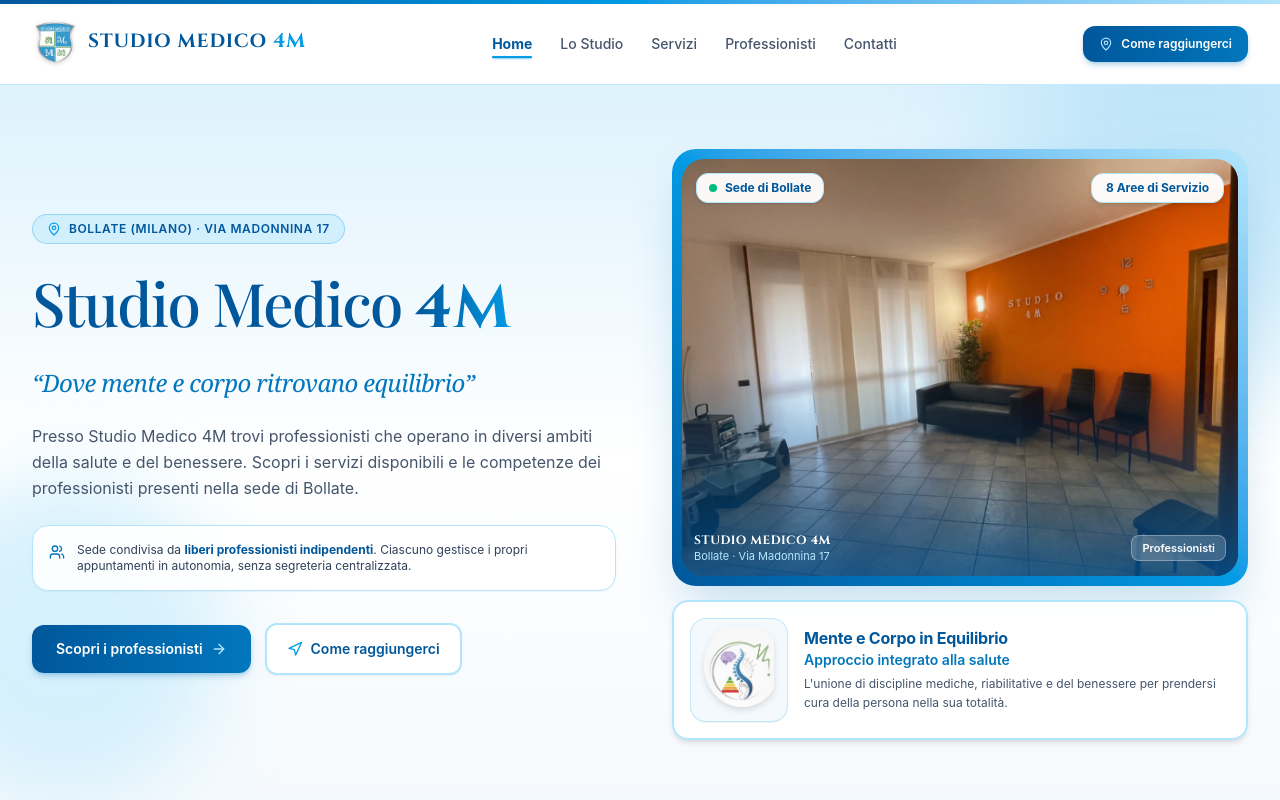
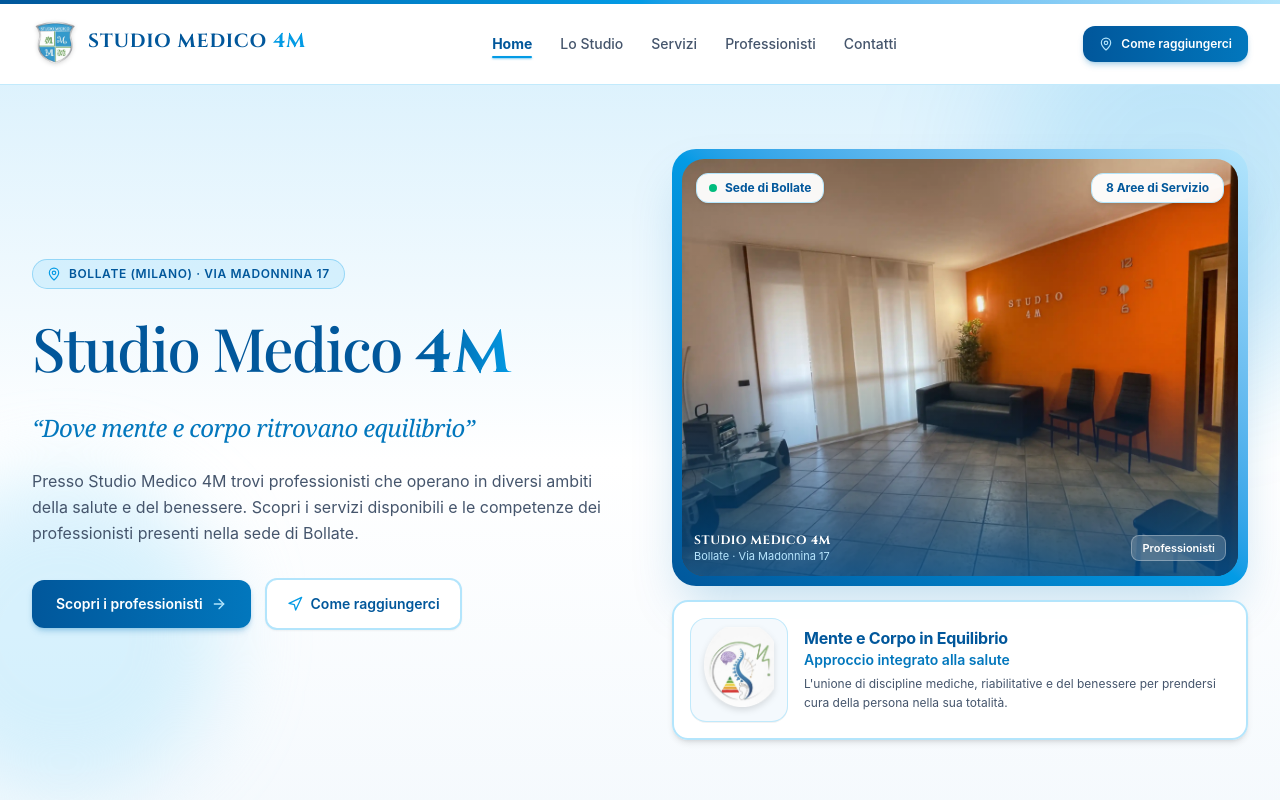
Before and after one commit to RiccardoDiRosa/StudioMedico4M, a React (Vite) app: page / in a window 1280 px wide. Shown: the top 800 px of the page. Built offline with nearby package versions, Linux system fonts and the light colour scheme; a web font is replaced by a local one.

Commit message:
refactor: rimosso box informativo 'liberi professionisti indipendenti' dall'hero della home

```diff
--- a/src/pages/HomePage.tsx
+++ b/src/pages/HomePage.tsx
@@ -203,14 +203,6 @@ export const HomePage: React.FC<HomePageProps> = ({ onNavigate, onSelectProfessi
                 <span className="block text-[10px] text-slate-600 font-medium">Senza Attese</span>
               </div>
             </div>
-
-            {/* Informative model pill */}
-            <div className="mt-3.5 p-3 rounded-xl bg-white/90 border border-[#b3e5fc] shadow-xs flex items-start gap-2.5 text-[11px] text-slate-700">
-              <Users className="w-3.5 h-3.5 text-[#0277bd] shrink-0 mt-0.5" aria-hidden="true" />
-              <p>
-                Sede condivisa da <strong className="text-[#01579b]">liberi professionisti indipendenti</strong>. Ciascuno gestisce i propri appuntamenti in autonomia, senza segreteria centralizzata.
-              </p>
-            </div>
           </div>
 
           {/* ========================================================= */}
@@ -241,14 +233,6 @@ export const HomePage: React.FC<HomePageProps> = ({ onNavigate, onSelectProfessi
               <p className="text-base text-slate-600 leading-relaxed">
                 Presso Studio Medico 4M trovi professionisti che operano in diversi ambiti della salute e del benessere. Scopri i servizi disponibili e le competenze dei professionisti presenti nella sede di Bollate.
               </p>
-
-              {/* Transparent Clinic Model Note */}
-              <div className="p-4 rounded-2xl bg-white/90 border border-[#b3e5fc] shadow-xs flex items-start gap-3 text-xs text-slate-700 backdrop-blur-xs">
-                <Users className="w-4 h-4 text-[#0277bd] shrink-0 mt-0.5" aria-hidden="true" />
-                <p>
-                  Sede condivisa da <strong className="text-[#01579b]">liberi professionisti indipendenti</strong>. Ciascuno gestisce i propri appuntamenti in autonomia, senza segreteria centralizzata.
-                </p>
-              </div>
 
               {/* Action Buttons: 2 Distinct CTAs */}
               <div className="flex flex-wrap items-center gap-3.5 pt-2">
```
